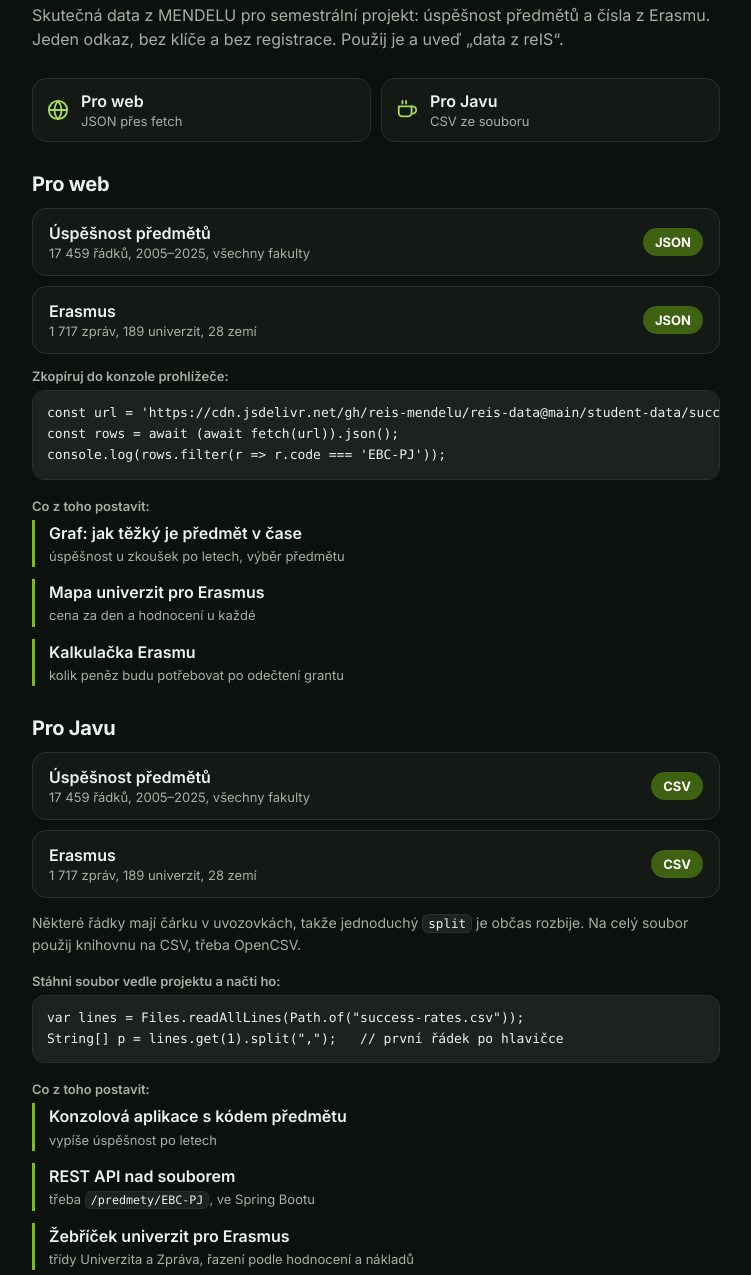
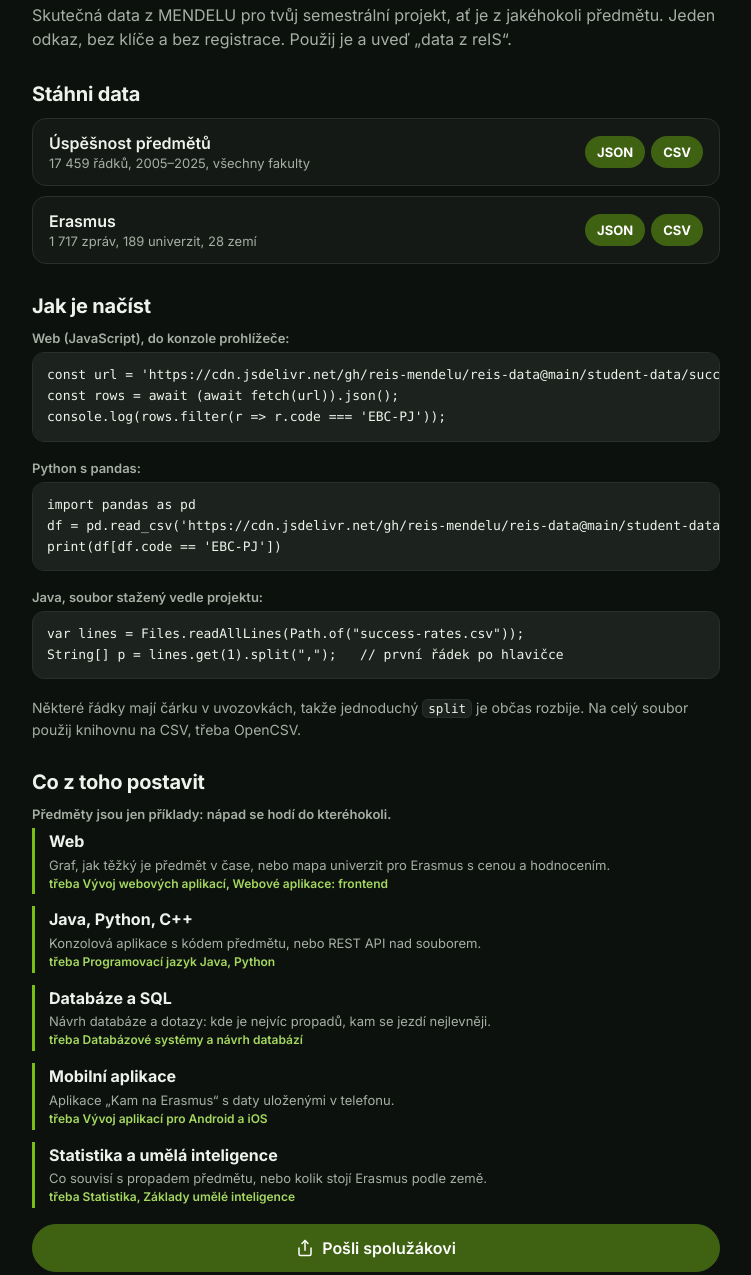
Before and after one commit to reis-mendelu/reis-page, a plain HTML site: page navody/data-pro-projekty.html in a window 1280 px wide. Shown: the part 167-1442 px from the top of the page, without its empty margins (264-1015 px from the left). Drawn offline with Linux system fonts and the light colour scheme.

Commit message:
Data pro projekty: not tied to subjects; load snippets for web, Python, Java; ideas by kind of project with subjects as examples
Co-Authored-By: Claude Sonnet 5.5 <noreply@anthropic.com>

```diff
--- a/navody/data-pro-projekty.html
+++ b/navody/data-pro-projekty.html
@@ -4,7 +4,7 @@
 <meta charset="utf-8">
 <meta name="viewport" content="width=device-width, initial-scale=1">
 <title>Data pro projekty: úspěšnost předmětů a Erasmus z MENDELU (JSON, CSV) – reIS</title>
-<meta name="description" content="Skutečná data z MENDELU pro semestrální projekt na web nebo v Javě: úspěšnost předmětů 2005–2025 a čísla ze zpráv z Erasmu. JSON a CSV, bez registrace a bez klíče.">
+<meta name="description" content="Skutečná data z MENDELU pro semestrální projekt v jakémkoli předmětu: úspěšnost předmětů 2005–2025 a čísla ze zpráv z Erasmu. JSON a CSV pro web, Javu, Python i databáze, bez registrace.">
 <link rel="canonical" href="https://reisapp.cz/navody/data-pro-projekty">
 <link rel="alternate" hreflang="cs" href="https://reisapp.cz/navody/data-pro-projekty">
 <link rel="alternate" hreflang="en" href="https://reisapp.cz/en/guides/project-data">
@@ -14,7 +14,7 @@
 <meta property="og:site_name" content="reIS">
 <meta property="og:url" content="https://reisapp.cz/navody/data-pro-projekty">
 <meta property="og:title" content="Data pro projekty: skutečná data z MENDELU">
-<meta property="og:description" content="Úspěšnost předmětů a čísla z Erasmu pro tvůj projekt na web nebo v Javě. JSON a CSV, bez registrace.">
+<meta property="og:description" content="Úspěšnost předmětů a čísla z Erasmu pro tvůj projekt, ať je z webu, Javy, Pythonu nebo databází. JSON a CSV, bez registrace.">
 <meta property="og:image" content="https://reisapp.cz/og.png">
 <meta name="twitter:card" content="summary_large_image">
 <link rel="icon" href="/favicon.ico" sizes="48x48">
@@ -30,14 +30,15 @@
 <script type="application/ld+json">{"@context":"https://schema.org","@graph":[{"@type":"TechArticle","headline":"Data pro projekty: úspěšnost předmětů a Erasmus z MENDELU (JSON, CSV)","inLanguage":"cs","url":"https://reisapp.cz/navody/data-pro-projekty","datePublished":"2026-11-28","dateModified":"2026-11-28","author":{"@type":"Organization","name":"reIS","url":"https://reisapp.cz/"},"publisher":{"@id":"https://reisapp.cz/#org"},"about":"Otevřená data o úspěšnosti předmětů a zkušenostech z Erasmu pro studentské projekty na Mendelově univerzitě v Brně"},{"@type":"BreadcrumbList","itemListElement":[{"@type":"ListItem","position":1,"name":"reIS","item":"https://reisapp.cz/"},{"@type":"ListItem","position":2,"name":"Návody","item":"https://reisapp.cz/navody"},{"@type":"ListItem","position":3,"name":"Data pro projekty","item":"https://reisapp.cz/navody/data-pro-projekty"}]}]}</script>
 <style>
 .sec-h{margin:30px 0 12px;font-size:20px;font-weight:700;letter-spacing:-.01em;scroll-margin-top:16px}
-.jump{display:grid;gap:10px;margin:0 0 6px}
-@media (min-width:600px){.jump{grid-template-columns:repeat(2,1fr)}}
 .ds{display:grid;gap:10px;margin:0 0 14px}
-.ds a{display:flex;align-items:center;justify-content:space-between;gap:12px;padding:14px 16px;border-radius:14px;background:var(--surface);border:1.5px solid var(--border);text-decoration:none;color:var(--text)}
-.ds a:hover{border-color:var(--accent)}
-.ds b{display:block;font-size:16px;font-weight:600}
-.ds small{display:block;margin-top:2px;font-size:13px;color:var(--text-3)}
-.ds .big{flex:none;font-size:13px;font-weight:700;padding:6px 12px;border-radius:999px;background:var(--btn);color:var(--on-btn)}
+.dset{display:flex;align-items:center;justify-content:space-between;gap:12px;padding:14px 16px;border-radius:14px;background:var(--surface);border:1.5px solid var(--border)}
+.dset b{display:block;font-size:16px;font-weight:600}
+.dset small{display:block;margin-top:2px;font-size:13px;color:var(--text-3)}
+.fmt{flex:none;display:flex;gap:6px}
+.fmt a{font-size:13px;font-weight:700;padding:8px 12px;border-radius:999px;background:var(--btn);color:var(--on-btn);text-decoration:none}
+.fmt a:hover{background:var(--btn-hover);color:var(--on-btn)}
+.asks li b{display:block}
+.asks li .ex{display:block;margin-top:2px;font-size:12px;font-weight:600;color:var(--accent-text)}
 pre{margin:0 0 18px;padding:12px 14px;border-radius:12px;background:var(--surface-2);border:1px solid var(--border);overflow-x:auto;font-size:13px;line-height:1.55;-webkit-overflow-scrolling:touch}
 pre code{background:none;border:0;padding:0;font-size:inherit;white-space:pre}
 .lab{margin:0 0 6px;font-size:13px;font-weight:600;color:var(--text-3)}
@@ -58,43 +59,36 @@ pre code{background:none;border:0;padding:0;font-size:inherit;white-space:pre}
   <main>
     <nav class="crumbs" aria-label="Drobečková navigace"><a href="/">reIS</a><span aria-hidden="true">›</span><a href="/navody">Návody</a><span aria-hidden="true">›</span><span aria-current="page">Data pro projekty</span></nav>
     <h1>Data pro projekty</h1>
-    <p class="lead">Skutečná data z MENDELU pro semestrální projekt: úspěšnost předmětů a čísla z Erasmu. Jeden odkaz, bez klíče a bez registrace. Použij je a uveď „data z reIS“.</p>
+    <p class="lead">Skutečná data z MENDELU pro tvůj semestrální projekt, ať je z jakéhokoli předmětu. Jeden odkaz, bez klíče a bez registrace. Použij je a uveď „data z reIS“.</p>
 
-    <div class="jump">
-      <a class="device" href="#web"><svg viewBox="0 0 24 24" fill="none" stroke="currentColor" stroke-width="2" stroke-linecap="round" stroke-linejoin="round" aria-hidden="true"><circle cx="12" cy="12" r="10"/><path d="M2 12h20M12 2a15 15 0 0 1 0 20M12 2a15 15 0 0 0 0 20"/></svg><span><b>Pro web</b><small>JSON přes fetch</small></span></a>
-      <a class="device" href="#java"><svg viewBox="0 0 24 24" fill="none" stroke="currentColor" stroke-width="2" stroke-linecap="round" stroke-linejoin="round" aria-hidden="true"><path d="M17 8h1a4 4 0 0 1 0 8h-1"/><path d="M3 8h14v7a4 4 0 0 1-4 4H7a4 4 0 0 1-4-4z"/><path d="M7 2v3M11 2v3"/></svg><span><b>Pro Javu</b><small>CSV ze souboru</small></span></a>
+    <h2 class="sec-h" id="data">Stáhni data</h2>
+    <div class="ds">
+      <div class="dset"><span><b>Úspěšnost předmětů</b><small>17 459 řádků, 2005–2025, všechny fakulty</small></span><span class="fmt"><a href="https://cdn.jsdelivr.net/gh/reis-mendelu/reis-data@main/student-data/success-rates.json">JSON</a><a href="https://cdn.jsdelivr.net/gh/reis-mendelu/reis-data@main/student-data/success-rates.csv">CSV</a></span></div>
+      <div class="dset"><span><b>Erasmus</b><small>1 717 zpráv, 189 univerzit, 28 zemí</small></span><span class="fmt"><a href="https://cdn.jsdelivr.net/gh/reis-mendelu/reis-data@main/student-data/erasmus.json">JSON</a><a href="https://cdn.jsdelivr.net/gh/reis-mendelu/reis-data@main/student-data/erasmus.csv">CSV</a></span></div>
     </div>
 
-    <h2 class="sec-h" id="web">Pro web</h2>
-    <div class="ds">
-      <a href="https://cdn.jsdelivr.net/gh/reis-mendelu/reis-data@main/student-data/success-rates.json"><span><b>Úspěšnost předmětů</b><small>17 459 řádků, 2005–2025, všechny fakulty</small></span><span class="big">JSON</span></a>
-      <a href="https://cdn.jsdelivr.net/gh/reis-mendelu/reis-data@main/student-data/erasmus.json"><span><b>Erasmus</b><small>1 717 zpráv, 189 univerzit, 28 zemí</small></span><span class="big">JSON</span></a>
-    </div>
-    <p class="lab">Zkopíruj do konzole prohlížeče:</p>
+    <h2 class="sec-h" id="nacist">Jak je načíst</h2>
+    <p class="lab">Web (JavaScript), do konzole prohlížeče:</p>
 <pre><code>const url = 'https://cdn.jsdelivr.net/gh/reis-mendelu/reis-data@main/student-data/success-rates.json';
 const rows = await (await fetch(url)).json();
 console.log(rows.filter(r => r.code === 'EBC-PJ'));</code></pre>
-    <p class="lab">Co z toho postavit:</p>
-    <ul class="asks">
-      <li>Graf: jak těžký je předmět v čase<small>úspěšnost u zkoušek po letech, výběr předmětu</small></li>
-      <li>Mapa univerzit pro Erasmus<small>cena za den a hodnocení u každé</small></li>
-      <li>Kalkulačka Erasmu<small>kolik peněz budu potřebovat po odečtení grantu</small></li>
-    </ul>
-
-    <h2 class="sec-h" id="java">Pro Javu</h2>
-    <div class="ds">
-      <a href="https://cdn.jsdelivr.net/gh/reis-mendelu/reis-data@main/student-data/success-rates.csv"><span><b>Úspěšnost předmětů</b><small>17 459 řádků, 2005–2025, všechny fakulty</small></span><span class="big">CSV</span></a>
-      <a href="https://cdn.jsdelivr.net/gh/reis-mendelu/reis-data@main/student-data/erasmus.csv"><span><b>Erasmus</b><small>1 717 zpráv, 189 univerzit, 28 zemí</small></span><span class="big">CSV</span></a>
-    </div>
-    <p class="hint">Některé řádky mají čárku v uvozovkách, takže jednoduchý <code>split</code> je občas rozbije. Na celý soubor použij knihovnu na CSV, třeba OpenCSV.</p>
-    <p class="lab">Stáhni soubor vedle projektu a načti ho:</p>
+    <p class="lab">Python s pandas:</p>
+<pre><code>import pandas as pd
+df = pd.read_csv('https://cdn.jsdelivr.net/gh/reis-mendelu/reis-data@main/student-data/success-rates.csv')
+print(df[df.code == 'EBC-PJ'])</code></pre>
+    <p class="lab">Java, soubor stažený vedle projektu:</p>
 <pre><code>var lines = Files.readAllLines(Path.of("success-rates.csv"));
 String[] p = lines.get(1).split(",");   // první řádek po hlavičce</code></pre>
-    <p class="lab">Co z toho postavit:</p>
+    <p class="hint">Některé řádky mají čárku v uvozovkách, takže jednoduchý <code>split</code> je občas rozbije. Na celý soubor použij knihovnu na CSV, třeba OpenCSV.</p>
+
+    <h2 class="sec-h" id="napady">Co z toho postavit</h2>
+    <p class="lab">Předměty jsou jen příklady: nápad se hodí do kteréhokoli.</p>
     <ul class="asks">
-      <li>Konzolová aplikace s kódem předmětu<small>vypíše úspěšnost po letech</small></li>
-      <li>REST API nad souborem<small>třeba <code>/predmety/EBC-PJ</code>, ve Spring Bootu</small></li>
-      <li>Žebříček univerzit pro Erasmus<small>třídy Univerzita a Zpráva, řazení podle hodnocení a nákladů</small></li>
+      <li><b>Web</b><small>Graf, jak těžký je předmět v čase, nebo mapa univerzit pro Erasmus s cenou a hodnocením.</small><span class="ex">třeba Vývoj webových aplikací, Webové aplikace: frontend</span></li>
+      <li><b>Java, Python, C++</b><small>Konzolová aplikace s kódem předmětu, nebo REST API nad souborem.</small><span class="ex">třeba Programovací jazyk Java, Python</span></li>
+      <li><b>Databáze a SQL</b><small>Návrh databáze a dotazy: kde je nejvíc propadů, kam se jezdí nejlevněji.</small><span class="ex">třeba Databázové systémy a návrh databází</span></li>
+      <li><b>Mobilní aplikace</b><small>Aplikace „Kam na Erasmus“ s daty uloženými v telefonu.</small><span class="ex">třeba Vývoj aplikací pro Android a iOS</span></li>
+      <li><b>Statistika a umělá inteligence</b><small>Co souvisí s propadem předmětu, nebo kolik stojí Erasmus podle země.</small><span class="ex">třeba Statistika, Základy umělé inteligence</span></li>
     </ul>
 
     <div class="share-box" data-share-here></div>
--- a/sitemap.xml
+++ b/sitemap.xml
@@ -38,7 +38,7 @@
   </url>
   <url>
     <loc>https://reisapp.cz/bezpecnost</loc>
-    <lastmod>2026-11-27</lastmod>
+    <lastmod>2026-11-28</lastmod>
   </url>
   <url>
     <loc>https://reisapp.cz/soukromi</loc>
```
Also changed, not shown: en/guides/project-data.html (+31 -37 lines).
